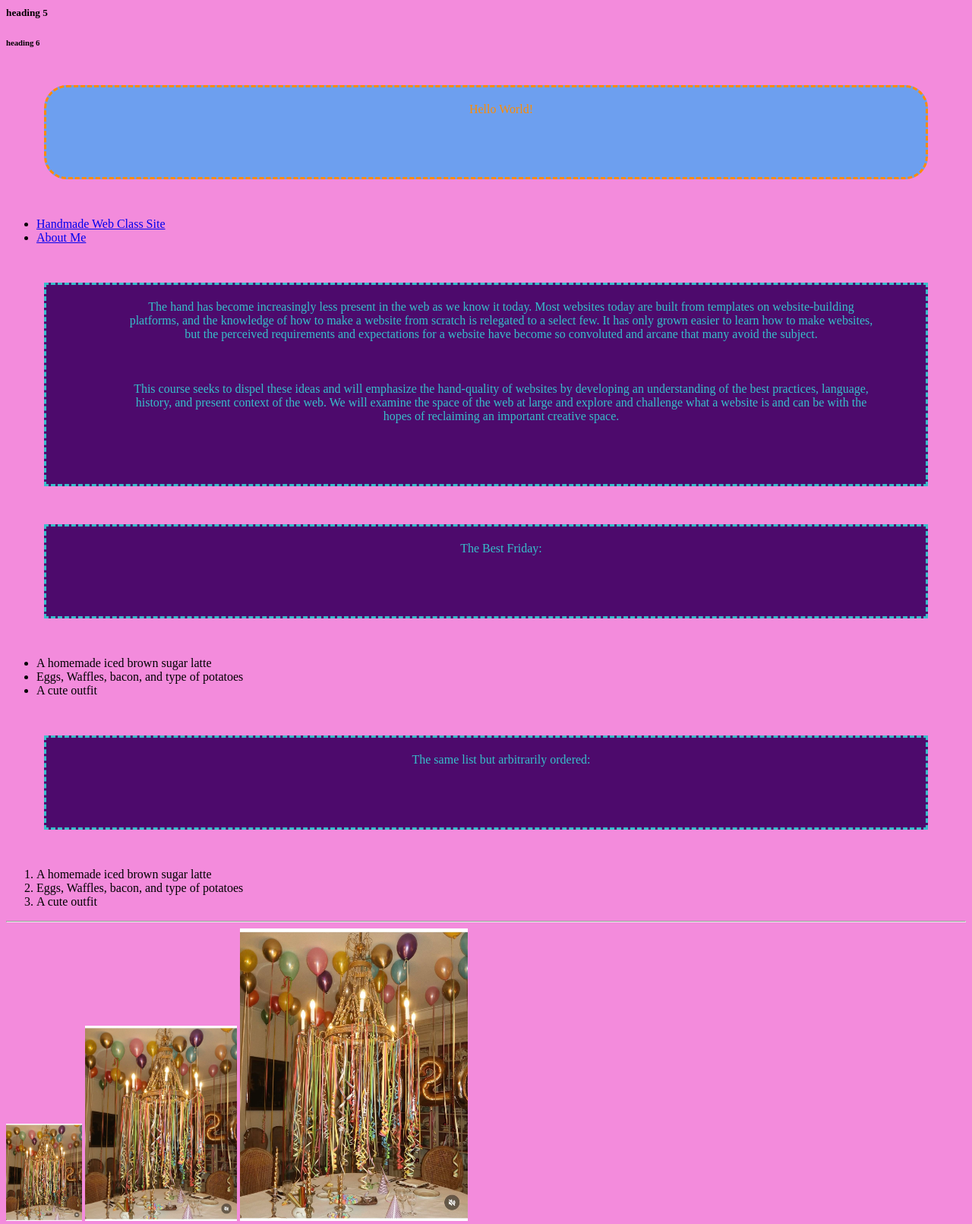
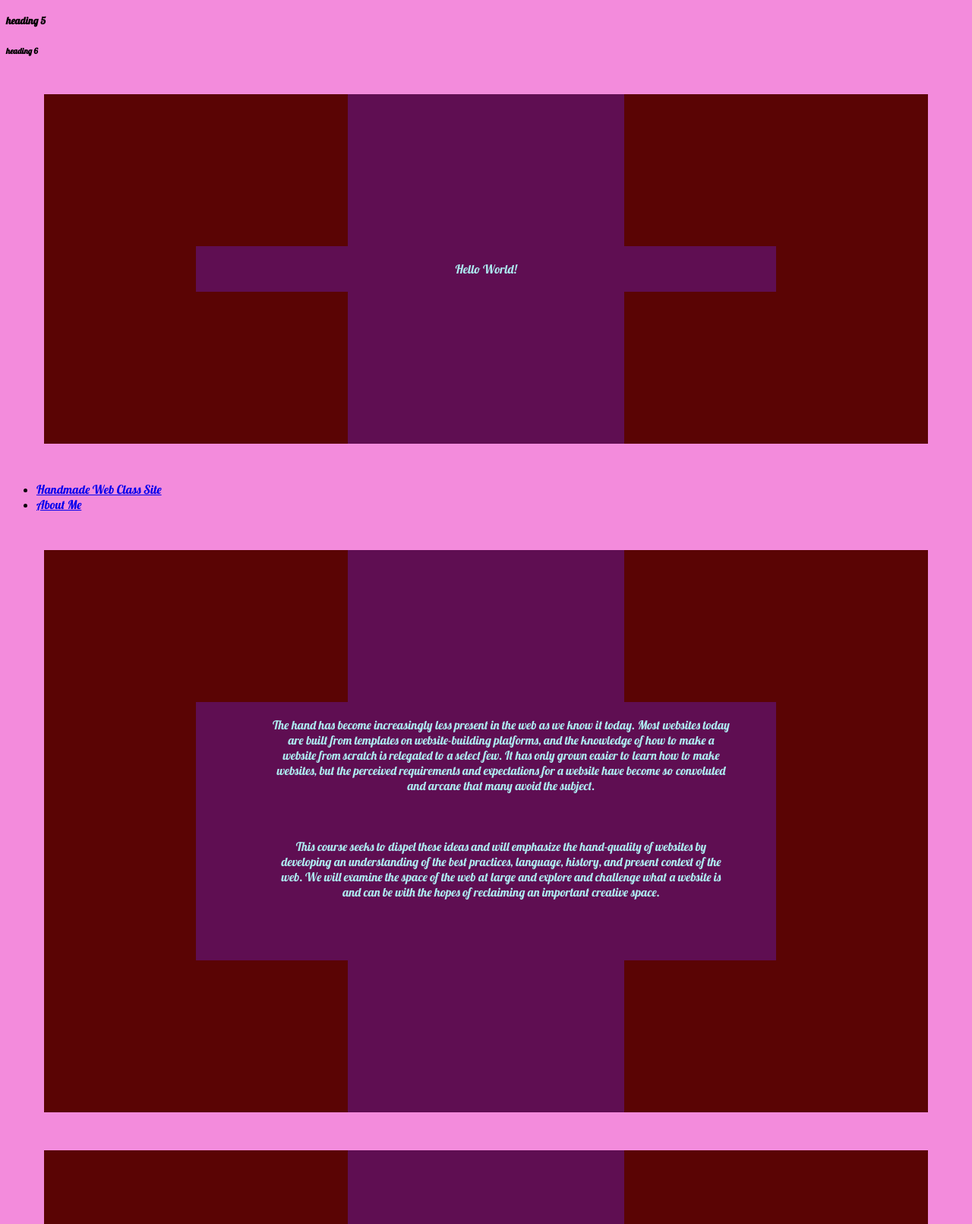
Before and after one commit to KekeA-coder/HomePage-WebDesign, a plain HTML site: page first-website/index.html in a window 1280 px wide. Shown: the part 201-1812 px from the top of the page at 76% size. Drawn offline with Linux system fonts and the light colour scheme.

Commit message:
add to index

```diff
--- a/main.css
+++ b/Passion - Copy/parttwo.css
@@ -1,3 +1,3 @@
-body{
-    background-color: rgb(252, 222, 237);
+html {
+  background-color: rgb(254, 216, 246)
 }
--- a/first-website/main.css
+++ b/first-website/assets/main.css
@@ -1,11 +1,14 @@
 html {
-    background-color:rgb(243, 139, 220)
+    background-color:rgb(243, 139, 220);
+    font-size:22;
+    font-family: "Lobster", sans-serif;
+    /*--font-family: 'arial', fantasy;*/
 
 }
 p {
-    background-color:rgb(77, 10, 108);
-    color:rgb(55, 191, 203);
-    border: dashed;
+    background-color:rgb(95, 14, 82);
+    color:rgb(173, 234, 240);
+    border: dashed 200px rgb(90, 4, 4);
     text-align:center;
     /* width:700px;*/
 
@@ -30,9 +33,9 @@ cmd + / or ctrl + /
 opt + shift + a for alternative comment shortcut
 */
 
-h1 {
+
    /* font-size: 60px;*/
-}
+
 #special{
     background-color: rgb(109, 159, 239);
     color:darkorange;
--- a/first-website/index.html
+++ b/first-website/index.html
@@ -2,21 +2,27 @@
 <html>
     <head>
         <title>My First Website</title>
-        <link rel="stylesheet" href="main.css">
+        <link rel="stylesheet" href="assets/main.css">
+
+        <link rel="preconnect" href="https://fonts.googleapis.com">
+<link rel="preconnect" href="https://fonts.gstatic.com" crossorigin>
+<link href="https://fonts.googleapis.com/css2?family=Lobster&display=swap" rel="stylesheet">
     </head>
     <body>
         <h1>Keke's Place</h1>
         <h2>A Place for resting...</h2>
+
+
         <h3>heading 3</h3>
         <h4>heading 4</h4>
         <h5>heading 5</h5>
         <h6>heading 6</h6>
 
-        <p id="special">Hello World!</p>
+        <p class="special centered-text">Hello World!</p>
 
 <ul>
     <li><a href="https://handmade-web.net/spring26/index.html">Handmade Web Class Site</a></li>
-    <li><a href="about.html">About Me</a></li>
+    <li><a href="pages/about.html">About Me</a></li>
 </ul>
 
         <p>The hand has become increasingly less present in the web as we know it today. Most websites today are built from templates on website-building platforms, and the knowledge of how to make a website from scratch is relegated to a select few. It has only grown easier to learn how to make websites, but the perceived requirements and expectations for a website have become so convoluted and arcane that many avoid the subject.<br>
@@ -40,10 +46,10 @@
        </ol>
 
 <hr>
-
-       <img src="first-website_image1.jpg" alt="a room that embodies my brain" width="100">
-       <img src="first-website_image1.jpg" alt="a room that embodies my brain" width="200">
-       <img src="first-website_image1.jpg" alt="a room that embodies my brain" width="300">
+<!--file paths are relative to the file they are being written in-->
+       <img src="assets/first-website_image1.jpg" alt="a room that embodies my brain" width="100">
+       <img src="assets/first-website_image1.jpg" alt="a room that embodies my brain" width="200">
+       <img src="assets/first-website_image1.jpg" alt="a room that embodies my brain" width="300">
 
     </body>
 </html>
```
Also changed, not shown: Passion - Copy/Passion Home-copy.html (added, +25 -0 lines), first-website/about.html (deleted, +0 -11 lines), first-website/pages/about.html (added, +14 -0 lines), index.html (+1 -0 lines), first-website/assets/first-website_image1.jpg (renamed from first-website/first-website_image1.jpg), journal.html (added), 2 other files.
